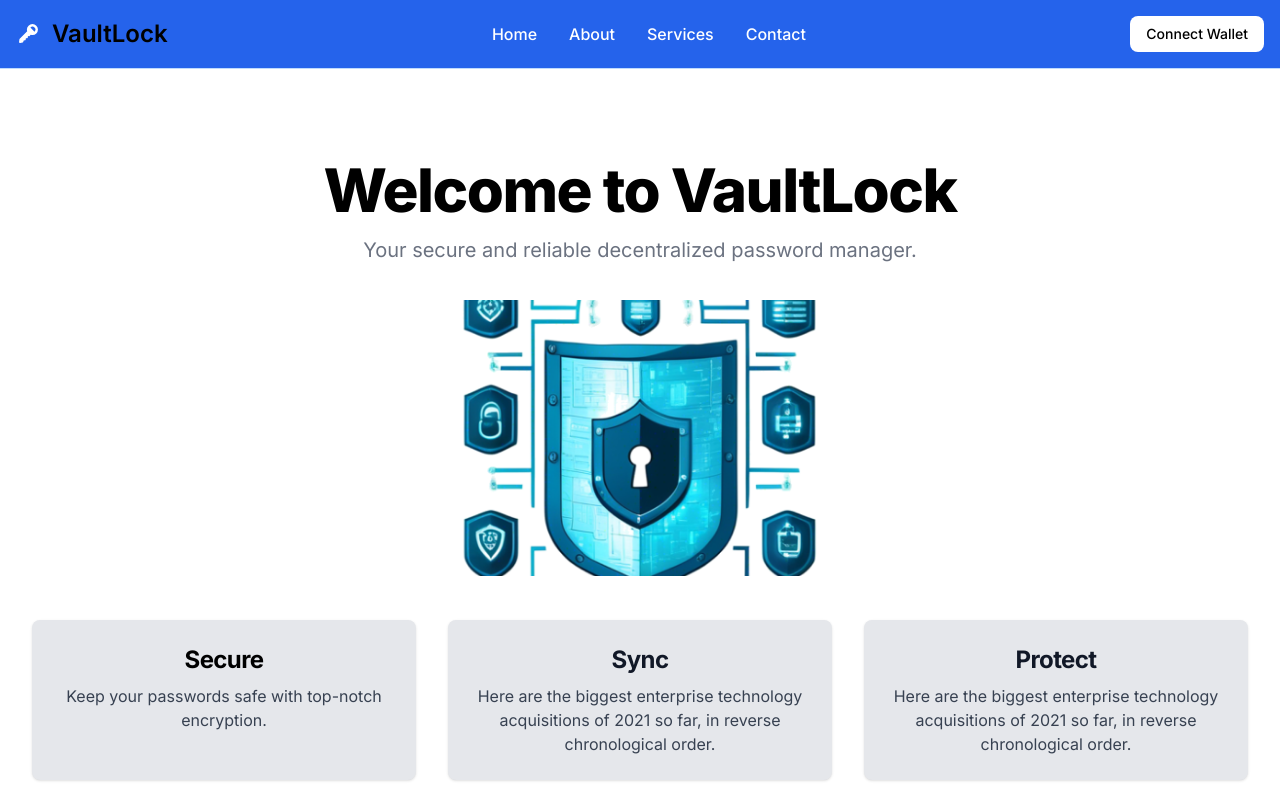
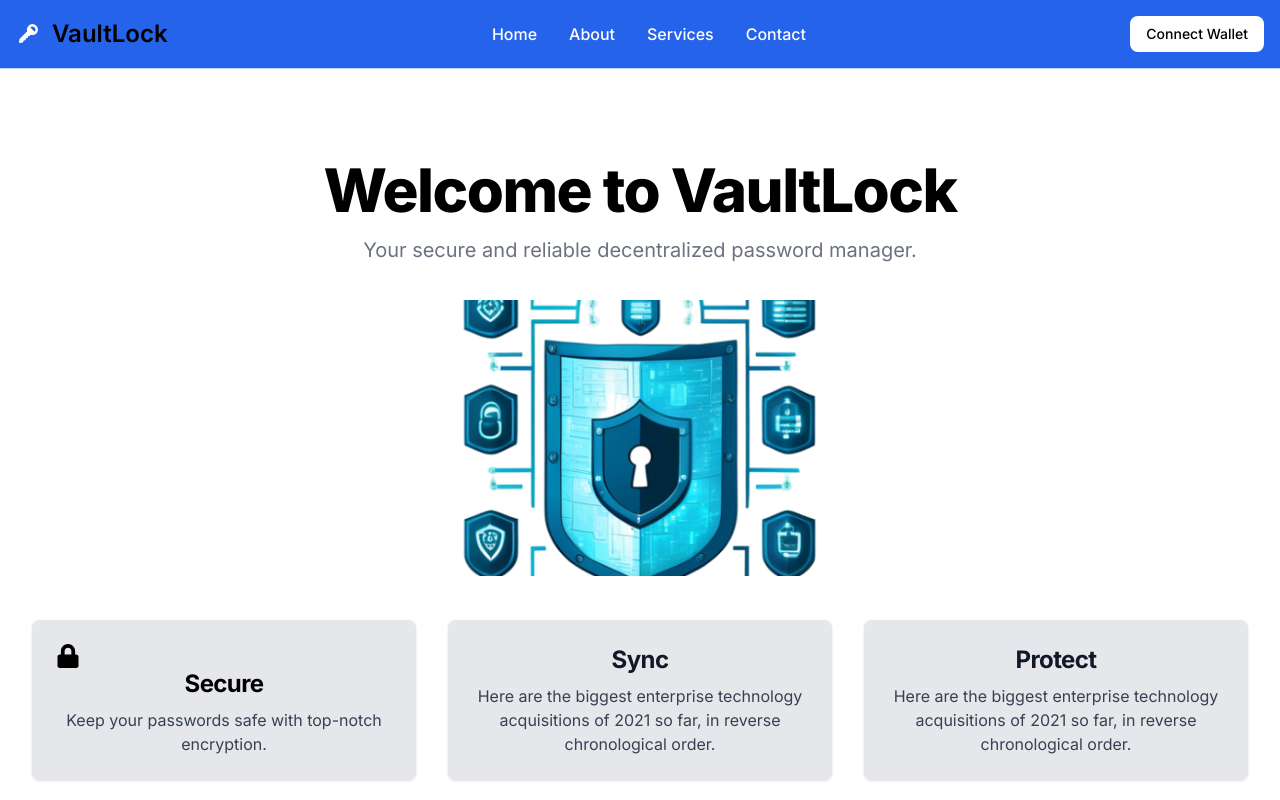
Before and after one commit to Sandile88/decentralized-password-manager, a Next.js app in the folder client/: page / in a window 1280 px wide. Built offline with nearby package versions, Linux system fonts and the light colour scheme.

Commit message:
installed react icons

```diff
--- a/client/components/Hero.tsx
+++ b/client/components/Hero.tsx
@@ -2,6 +2,7 @@
 import React, { useState } from "react";
 import Image from "next/image";
 import shield from "../public/images/Image.png";
+import { FaLock } from "react-icons/fa";
 
 const Hero = () => {
     return (
@@ -14,7 +15,9 @@ const Hero = () => {
 
                     <a href="#" className="block max-w-sm p-6 rounded-lg shadow bg-gray-100 bg-gray-200">
 
-                    <h5 className="mb-2 text-2xl font-bold tracking-tight text-black">Secure</h5>
+                    <h5 className="mb-2 text-2xl font-bold tracking-tight text-black">
+                        <FaLock/>
+                    Secure</h5>
                     <p className="font-normal text-gray-700 dark:text-gray-400">Keep your passwords safe with top-notch encryption.</p>
                     </a>
 
--- a/client/package.json
+++ b/client/package.json
@@ -12,6 +12,7 @@
     "next": "14.2.5",
     "react": "^18",
     "react-dom": "^18",
+    "react-icons": "^5.3.0",
     "react-scroll": "^1.9.0",
     "web3": "^4.12.1"
   },
```
Also changed, not shown: 2 other files (tests, documents, lock files or other folders).
